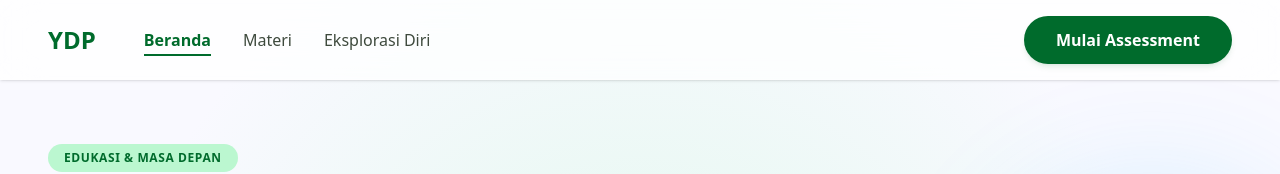
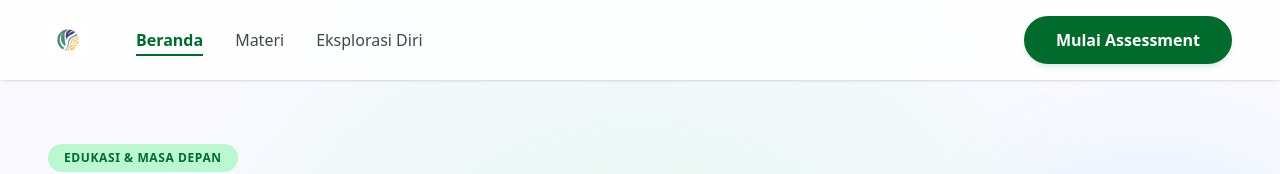
Before and after one commit to reyhanalf/youthdevelopmentprogram, a Next.js app: page / in a window 1280 px wide. Shown: the top 174 px of the page. Built offline with nearby package versions, Linux system fonts and the light colour scheme.

Commit message:
feat: replace navbar logo with Lestari Bumiaji logo

```diff
--- a/src/components/Navbar.tsx
+++ b/src/components/Navbar.tsx
@@ -30,8 +30,12 @@ export default function Navbar({ scrollProgress }: NavbarProps) {
     <nav className="fixed top-0 w-full z-50 glass-nav border-b border-white/45 h-20 shadow-sm transition-all duration-300">
       <div className="flex justify-between items-center max-w-container-max mx-auto px-margin-mobile md:px-margin-desktop h-full">
         <div className="flex items-center gap-12">
-          <Link className="text-2xl font-extrabold text-primary" href="/">
-            YDP
+          <Link className="flex items-center gap-2" href="/">
+            <img
+              src="/logo-lestari-bumiaji.png"
+              alt="Lestari Bumiaji Logo"
+              className="h-10 w-auto object-contain"
+            />
           </Link>
           <div className="hidden lg:flex items-center gap-8">
             {navLinks.map((link) => {
```
Also changed, not shown: public/logo-lestari-bumiaji.png (added).
